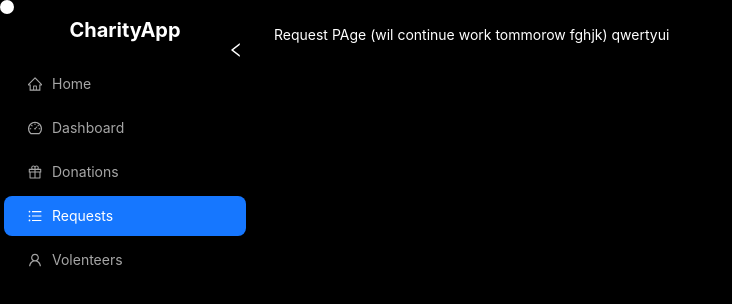
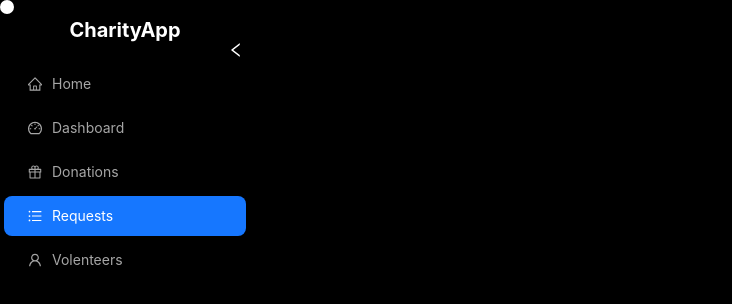
Before and after one commit to 2003devansh/charity_app, a React (Vite) app in the folder frontend/: page /requests in a window 1280 px wide. Shown: the top 304 px of the page, without its empty margins (0-732 px from the left). Built offline with nearby package versions, Linux system fonts and the light colour scheme.

Commit message:
request page

```diff
--- a/frontend/src/pages/RequestPage.tsx
+++ b/frontend/src/pages/RequestPage.tsx
@@ -1,5 +1,13 @@
+import { Form } from "antd";
+
 const RequestPage = () => {
-  return <div>Request PAge (wil continue work tommorow fghjk) qwertyui</div>;
+  return (
+    <div>
+      <Form>
+        <h1>form layout for the request pag</h1>
+      </Form>
+    </div>
+  );
 };
 
 export default RequestPage;
```
